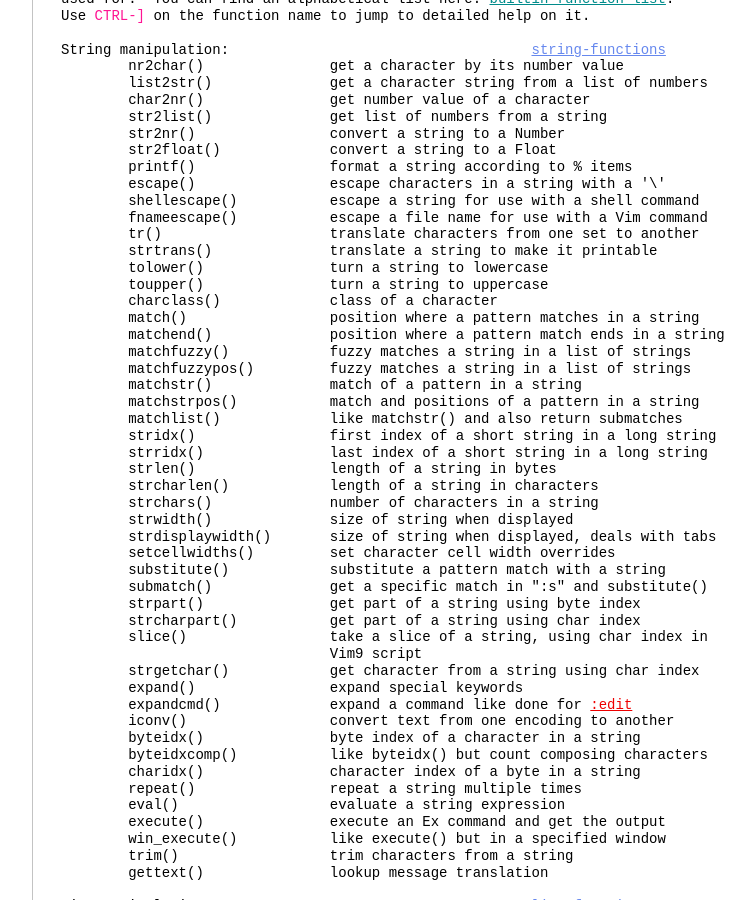
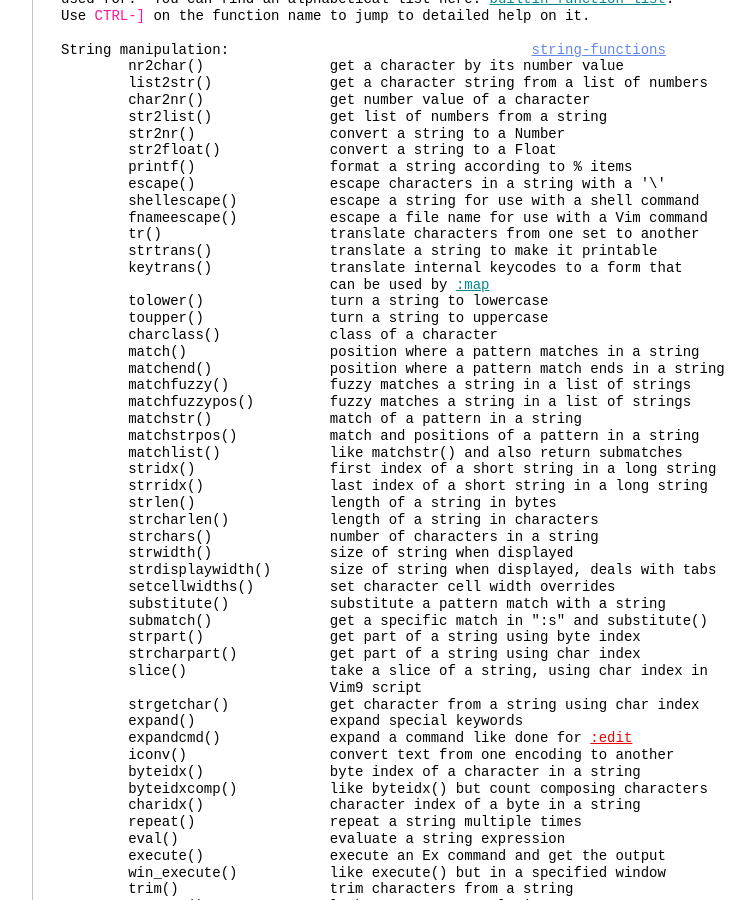
Before and after one commit to vim-jp/vimdoc-en, a Jekyll site: the page built from usr_41.html, in a window 1280 px wide and 900 px high, scrolled down 12356 px. Shown: the whole window, without its empty margins (340-1095 px from the left). Built offline with Jekyll 4.4.1, drawn with Linux system fonts in a browser that asks for light colours; nearby versions of some CDN libraries; comment, search, counter and statistics services are not loaded.

Commit message:
Generated by GitHub workflow 3045228732
https://github.com/vim-jp/vimdoc-en/actions/runs/3045228732

```diff
--- a/usr_41.html
+++ b/usr_41.html
@@ -742,6 +742,8 @@ String manipulation:&nbsp;&nbsp;&nbsp;&nbsp;&nbsp;&nbsp;&nbsp;&nbsp;&nbsp;&nbsp;
 &nbsp;&nbsp;&nbsp;&nbsp;&nbsp;&nbsp;&nbsp;&nbsp;fnameescape()&nbsp;&nbsp;&nbsp;&nbsp;&nbsp;&nbsp;&nbsp;&nbsp;&nbsp;&nbsp; escape a file name for use with a Vim command<br>
 &nbsp;&nbsp;&nbsp;&nbsp;&nbsp;&nbsp;&nbsp;&nbsp;tr()&nbsp;&nbsp;&nbsp;&nbsp;&nbsp;&nbsp;&nbsp;&nbsp;&nbsp;&nbsp;&nbsp;&nbsp;&nbsp;&nbsp;&nbsp;&nbsp;&nbsp;&nbsp;&nbsp;&nbsp;translate characters from one set to another<br>
 &nbsp;&nbsp;&nbsp;&nbsp;&nbsp;&nbsp;&nbsp;&nbsp;strtrans()&nbsp;&nbsp;&nbsp;&nbsp;&nbsp;&nbsp;&nbsp;&nbsp;&nbsp;&nbsp;&nbsp;&nbsp;&nbsp;&nbsp;translate a string to make it printable<br>
+&nbsp;&nbsp;&nbsp;&nbsp;&nbsp;&nbsp;&nbsp;&nbsp;keytrans()&nbsp;&nbsp;&nbsp;&nbsp;&nbsp;&nbsp;&nbsp;&nbsp;&nbsp;&nbsp;&nbsp;&nbsp;&nbsp;&nbsp;translate internal keycodes to a form that<br>
+&nbsp;&nbsp;&nbsp;&nbsp;&nbsp;&nbsp;&nbsp;&nbsp;&nbsp;&nbsp;&nbsp;&nbsp;&nbsp;&nbsp;&nbsp;&nbsp;&nbsp;&nbsp;&nbsp;&nbsp;&nbsp;&nbsp;&nbsp;&nbsp;&nbsp;&nbsp;&nbsp;&nbsp;&nbsp;&nbsp;&nbsp;&nbsp;can be used by&nbsp;<a class="Identifier" href="map.html#:map">:map</a><br>
 &nbsp;&nbsp;&nbsp;&nbsp;&nbsp;&nbsp;&nbsp;&nbsp;tolower()&nbsp;&nbsp;&nbsp;&nbsp;&nbsp;&nbsp;&nbsp;&nbsp;&nbsp;&nbsp;&nbsp;&nbsp;&nbsp;&nbsp; turn a string to lowercase<br>
 &nbsp;&nbsp;&nbsp;&nbsp;&nbsp;&nbsp;&nbsp;&nbsp;toupper()&nbsp;&nbsp;&nbsp;&nbsp;&nbsp;&nbsp;&nbsp;&nbsp;&nbsp;&nbsp;&nbsp;&nbsp;&nbsp;&nbsp; turn a string to uppercase<br>
 &nbsp;&nbsp;&nbsp;&nbsp;&nbsp;&nbsp;&nbsp;&nbsp;charclass()&nbsp;&nbsp;&nbsp;&nbsp;&nbsp;&nbsp;&nbsp;&nbsp;&nbsp;&nbsp;&nbsp;&nbsp; class of a character<br>
```
